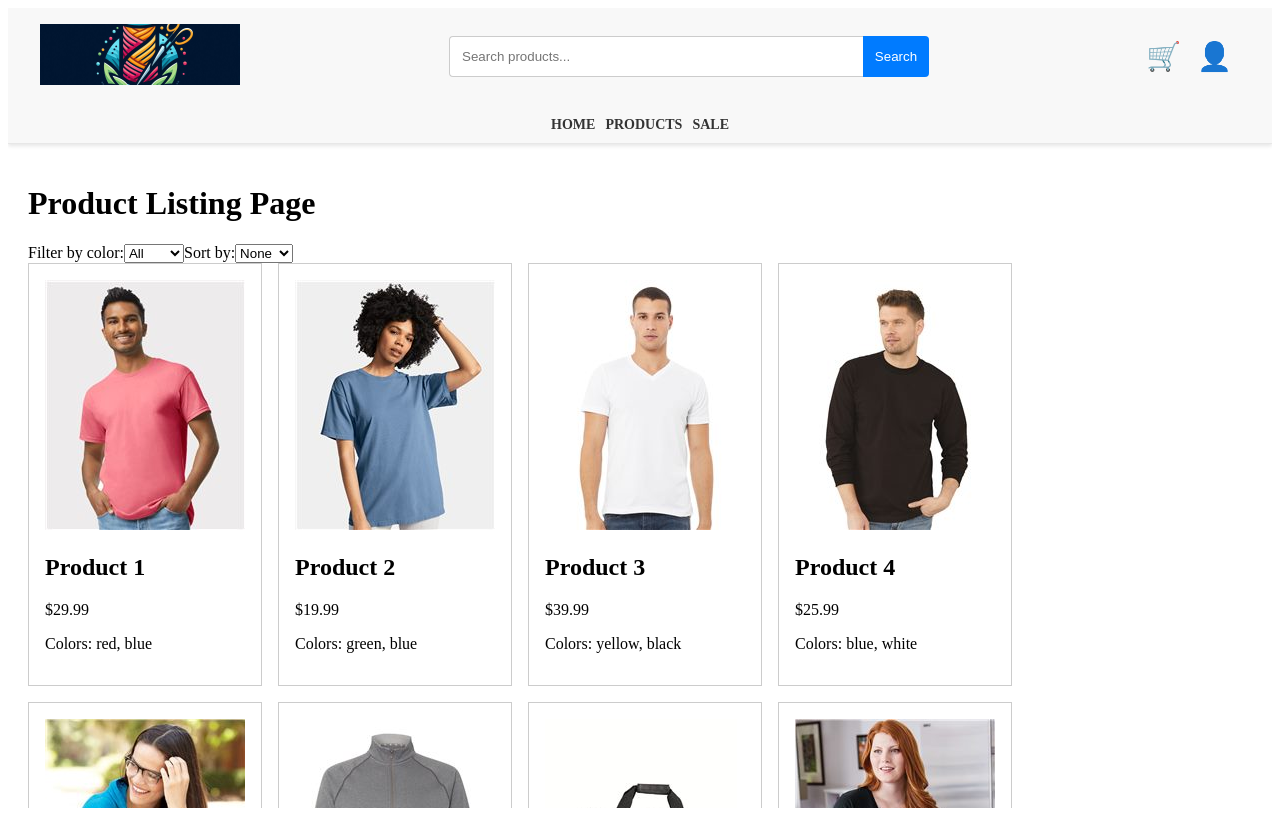
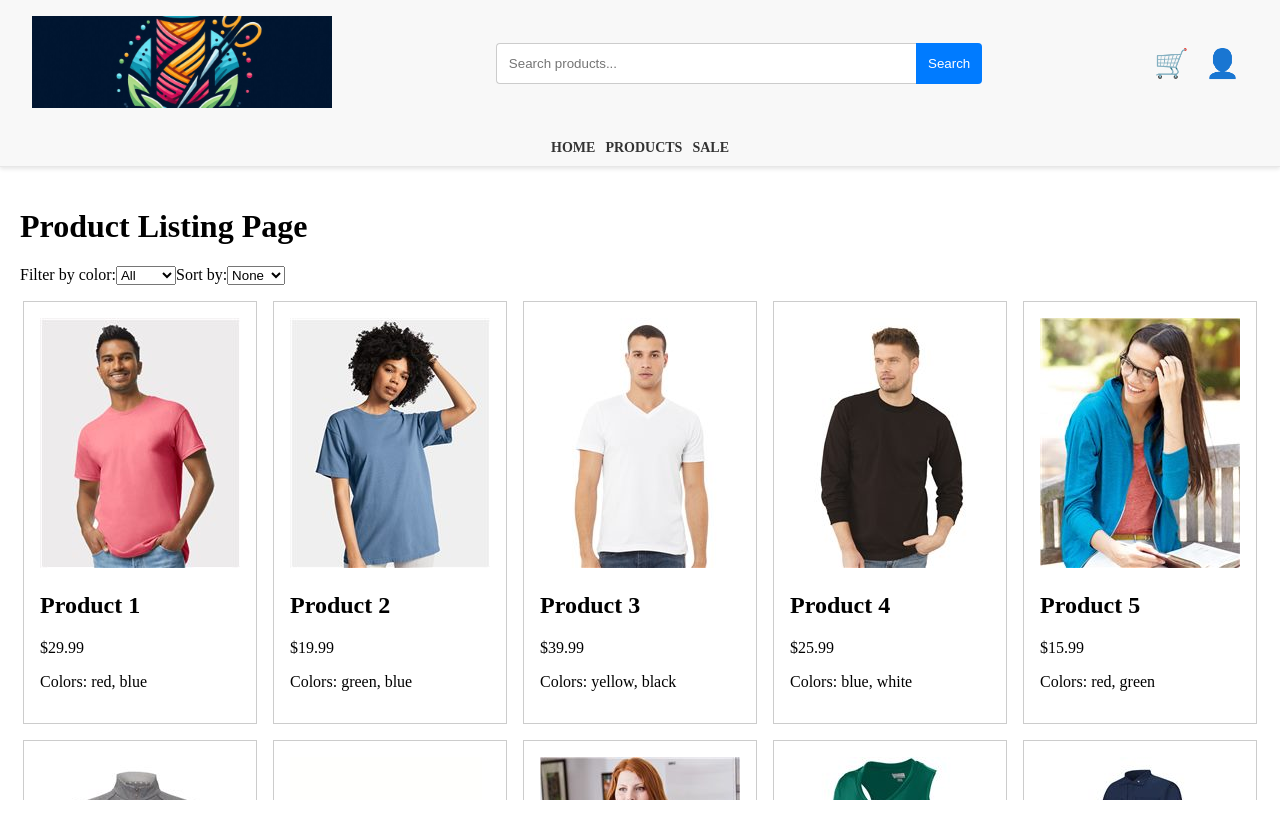
Before and after one commit to vschaeidt/sr-front-end-challenge, a React (Create React App) app: page / in a window 1280 px wide. Built offline with nearby package versions, Linux system fonts and the light colour scheme.

Commit message:
fix: prevent body from overflowing

```diff
--- a/src/App.css
+++ b/src/App.css
@@ -1,6 +1,14 @@
+body {
+  margin: 0;
+  padding: 0;
+  overflow: hidden;
+}
+
 .app-container {
   height: 100vh;
-  overflow-y: auto;
+  display: flex;
+  flex-direction: column;
+  overflow: hidden;
 }
 
 .sticky-header {
@@ -12,13 +20,18 @@
 }
 
 .content {
-  padding: 20px;
+  flex: 1;
+  overflow-y: auto;
+  padding: 20px 20px 0 20px;
 }
 
 .product-grid {
+  margin-top: 16px;
   display: flex;
   flex-wrap: wrap;
   gap: 16px;
+  justify-content: center;
+  align-items: center;
 }
 
 .product-card {
--- a/src/components/header/Header.css
+++ b/src/components/header/Header.css
@@ -7,7 +7,7 @@
 }
 
 .logo {
-    max-width: 150px;
+    max-width: 200px;
     margin-bottom: 1rem;
 }
 
@@ -52,7 +52,7 @@
     }
 
     .logo {
-        max-width: 200px;
+        max-width: 300px;
         margin-bottom: 0;
     }
 
```
